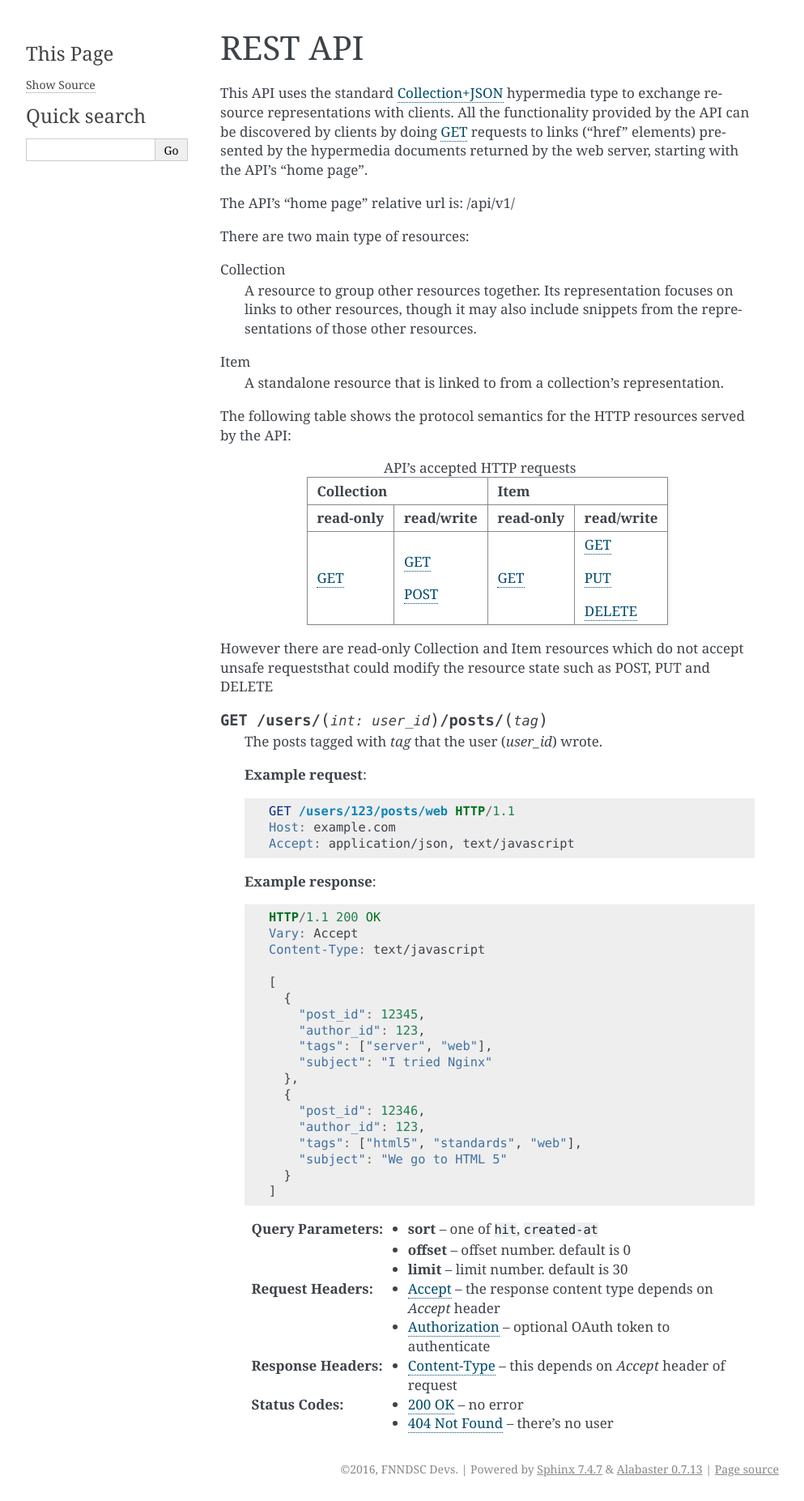
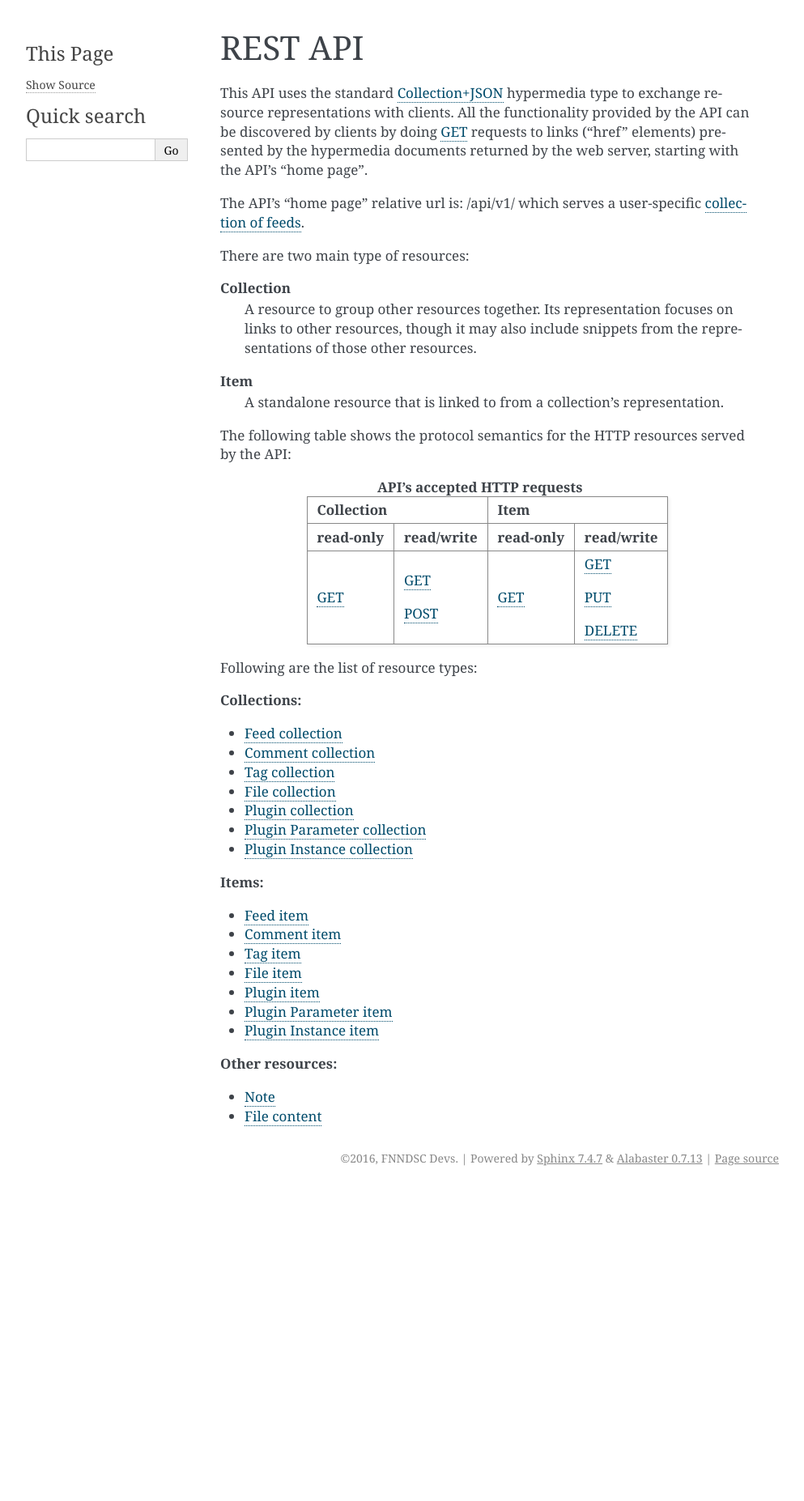
Before and after one commit to FNNDSC/ChRIS_ultron_backEnd, a Sphinx documentation site: the page built from docs/source/api.rst, in a window 1280 px wide. Shown: the whole page at 81% size, without its empty margins (148-1141 px from the left). Built offline with Sphinx 7.4.7, drawn with Linux system fonts in a browser that asks for light colours; after the commit the page ends 1470 px from its top, so only the background shows below that.

```diff
--- a/docs/source/api.rst
+++ b/docs/source/api.rst
@@ -10,23 +10,28 @@ presented by the hypermedia documents returned by the web server, starting with
 
 .. _Collection+JSON: http://amundsen.com/media-types/collection/
 
-The API's "home page" relative url is: /api/v1/
+
+The API's "home page" relative url is: /api/v1/ which serves a user-specific `collection
+of feeds`_.
+
+.. _`collection of feeds`: collections/feed.html
+
 
 There are two main type of resources:
 
-Collection
+**Collection**
   A resource to group other resources together. Its representation focuses on links to
   other resources, though it may also include snippets from the representations of those
   other resources.
 
-Item
+**Item**
   A standalone resource that is linked to from a collection’s representation.
 
 
 The following table shows the protocol semantics for the HTTP resources served by the API:
 
 
-.. table:: API's accepted HTTP requests
+.. table:: **API's accepted HTTP requests**
 
 	=====================  =====================    =====================  =====================
  	                  Collection                                        Item
@@ -41,54 +46,43 @@ The following table shows the protocol semantics for the HTTP resources served b
 	=====================  =====================    =====================  =====================
 
 
-However there are read-only Collection and Item resources which do not accept
-unsafe requeststhat could modify the resource state such as POST, PUT and DELETE
 
 
+Following are the list of resource types:
 
 
-.. http:get:: /users/(int:user_id)/posts/(tag)
+**Collections:**
 
-   The posts tagged with `tag` that the user (`user_id`) wrote.
+.. toctree::
+   :maxdepth: 2
 
-   **Example request**:
+   collections/feed
+   collections/comment
+   collections/tag
+   collections/file
+   collections/plugin
+   collections/plugin_parameter
+   collections/plugin_instance
 
-   .. sourcecode:: http
 
-      GET /users/123/posts/web HTTP/1.1
-      Host: example.com
-      Accept: application/json, text/javascript
+**Items:**
 
-   **Example response**:
+.. toctree::
+   :maxdepth: 2
 
-   .. sourcecode:: http
+   items/feed
+   items/comment
+   items/tag
+   items/file
+   items/plugin
+   items/plugin_parameter
+   items/plugin_instance
 
-      HTTP/1.1 200 OK
-      Vary: Accept
-      Content-Type: text/javascript
 
-      [
-        {
-          "post_id": 12345,
-          "author_id": 123,
-          "tags": ["server", "web"],
-          "subject": "I tried Nginx"
-        },
-        {
-          "post_id": 12346,
-          "author_id": 123,
-          "tags": ["html5", "standards", "web"],
-          "subject": "We go to HTML 5"
-        }
-      ]
+**Other resources:**
 
-   :query sort: one of ``hit``, ``created-at``
-   :query offset: offset number. default is 0
-   :query limit: limit number. default is 30
-   :reqheader Accept: the response content type depends on
-                      :mailheader:`Accept` header
-   :reqheader Authorization: optional OAuth token to authenticate
-   :resheader Content-Type: this depends on :mailheader:`Accept`
-                            header of request
-   :statuscode 200: no error
-   :statuscode 404: there's no user
+.. toctree::
+   :maxdepth: 2
+
+   other_resources/note
+   other_resources/file_content
--- /dev/null
+++ b/docs/source/authentication.rst
@@ -0,0 +1,6 @@
+==============
+Authentication
+==============
+
+The API uses token-based authentication over SSL (https://). In order to receive an
+access token a POST request like the following must be made:
--- /dev/null
+++ b/docs/source/collections/comment.rst
@@ -0,0 +1,3 @@
+==================
+Comment collection
+==================
--- /dev/null
+++ b/docs/source/collections/file.rst
@@ -0,0 +1,3 @@
+===============
+File collection
+===============
--- /dev/null
+++ b/docs/source/collections/plugin.rst
@@ -0,0 +1,3 @@
+=================
+Plugin collection
+=================
--- /dev/null
+++ b/docs/source/collections/plugin_instance.rst
@@ -0,0 +1,3 @@
+==========================
+Plugin Instance collection
+==========================
--- /dev/null
+++ b/docs/source/collections/plugin_parameter.rst
@@ -0,0 +1,3 @@
+===========================
+Plugin Parameter collection
+===========================
--- /dev/null
+++ b/docs/source/collections/tag.rst
@@ -0,0 +1,3 @@
+===============
+Tag collection
+===============
--- a/docs/source/index.rst
+++ b/docs/source/index.rst
@@ -9,8 +9,9 @@ Welcome to chris ultron backend's documentation!
 Contents:
 
 .. toctree::
-   :maxdepth: 2
+   :maxdepth: 1
 
+   authentication
    api
 
 Indices and tables
--- /dev/null
+++ b/docs/source/items/comment.rst
@@ -0,0 +1,3 @@
+============
+Comment item
+============
--- /dev/null
+++ b/docs/source/items/file.rst
@@ -0,0 +1,3 @@
+=========
+File item
+=========
--- /dev/null
+++ b/docs/source/items/plugin.rst
@@ -0,0 +1,3 @@
+===========
+Plugin item
+===========
--- /dev/null
+++ b/docs/source/items/plugin_instance.rst
@@ -0,0 +1,3 @@
+====================
+Plugin Instance item
+====================
--- /dev/null
+++ b/docs/source/items/plugin_parameter.rst
@@ -0,0 +1,3 @@
+=====================
+Plugin Parameter item
+=====================
--- /dev/null
+++ b/docs/source/items/tag.rst
@@ -0,0 +1,3 @@
+========
+Tag item
+========
--- /dev/null
+++ b/docs/source/other_resources/note.rst
@@ -0,0 +1,3 @@
+====
+Note
+====
```
Also changed, not shown: docs/source/collections/feed.rst (added, +65 -0 lines), docs/source/items/feed.rst (added, +50 -0 lines), docs/source/other_resources/file_content.rst (added, +50 -0 lines), 1 other file.
